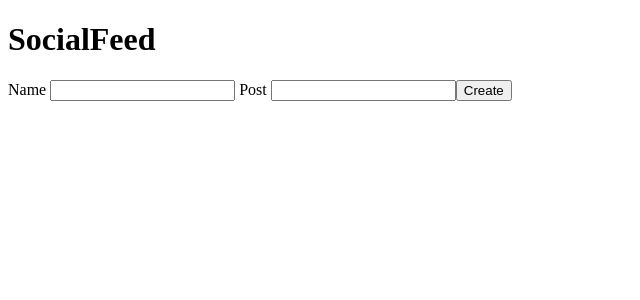
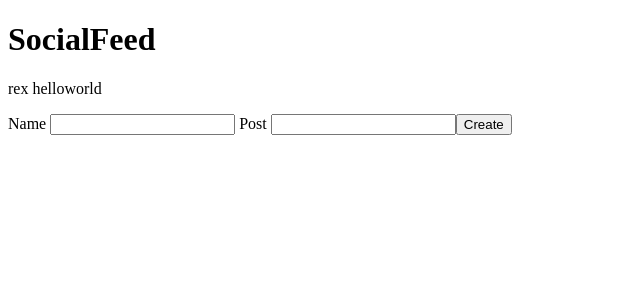
Before and after one commit to rexsheikh/social_feed, a React (Create React App) app: page / in a window 1280 px wide. Shown: the top 300 px of the page, without its empty margins (0-640 px from the left). Built offline with nearby package versions, Linux system fonts and the light colour scheme.

Commit message:
Built functionality for the create post and display post components.

```diff
--- a/src/App.jsx
+++ b/src/App.jsx
@@ -1,4 +1,4 @@
-import React from 'react';
+import React, { useState } from 'react';
 import CreatePost from './components/CreatePost';
 import DisplayPosts from './components/DisplayPosts';
 import NavBar from './components/NavBar';
@@ -6,12 +6,18 @@ import Post from './components/Post';
 
 
 function App() {
+  const [posts,setPosts] = useState([{name:"rex", post:" helloworld"}]);
+
+  function addNewPost(post){
+    let tempPost = [post,...posts]
+    setPosts(tempPost);
+  }
 
   return(
     <div>
       <NavBar />
-      <CreatePost />
-      <DisplayPosts />
+      <DisplayPosts parentPosts = {posts}/>
+      <CreatePost addNewPost = {addNewPost}/>
 
 
 
--- a/src/components/CreatePost.jsx
+++ b/src/components/CreatePost.jsx
@@ -3,7 +3,7 @@ import React, { useState } from 'react';
 
 const CreatePost = (props) => {
 
-    const [name, setName] = useState("");
+    const [name,setName] = useState("");
     const [post,setPost] = useState("");
 
     function handleSubmit(event){
@@ -11,14 +11,15 @@ const CreatePost = (props) => {
         let newPost = {
             name : name,
             post : post
-        }
+        };
+        props.addNewPost(newPost)
     }
     return (
         <form onSubmit={handleSubmit}>
             <label> Name </label>
             <input type = "string" value={name} onChange = {(event) => setName(event.target.value)}/>
             <label> Post </label>
-            <input type = "string" value={name} onChange = {(event) => setPost(event.target.value)}/>
+            <input type = "string" value={post} onChange = {(event) => setPost(event.target.value)}/>
             <button tupe = "submit">Create</button>
         </form>
     );
--- a/src/components/DisplayPosts.jsx
+++ b/src/components/DisplayPosts.jsx
@@ -1,19 +1,19 @@
 import React, { useState } from 'react';
 
 const DisplayPosts = (props) => {
-
     const [posts,setPosts] = useState([{}]);
 
     return (
-        <h1>
-            {posts.map((post) => {
+        <div>
+            {props.parentPosts.map((post) => {
                 return (
-                    <h2>
-                    {posts.post}
-                    </h2>
+                    <p>
+                    {post.name}
+                    {post.post}
+                    </p>
                 )
             })}
-        </h1>
+        </div>
     );
 }
 
```
